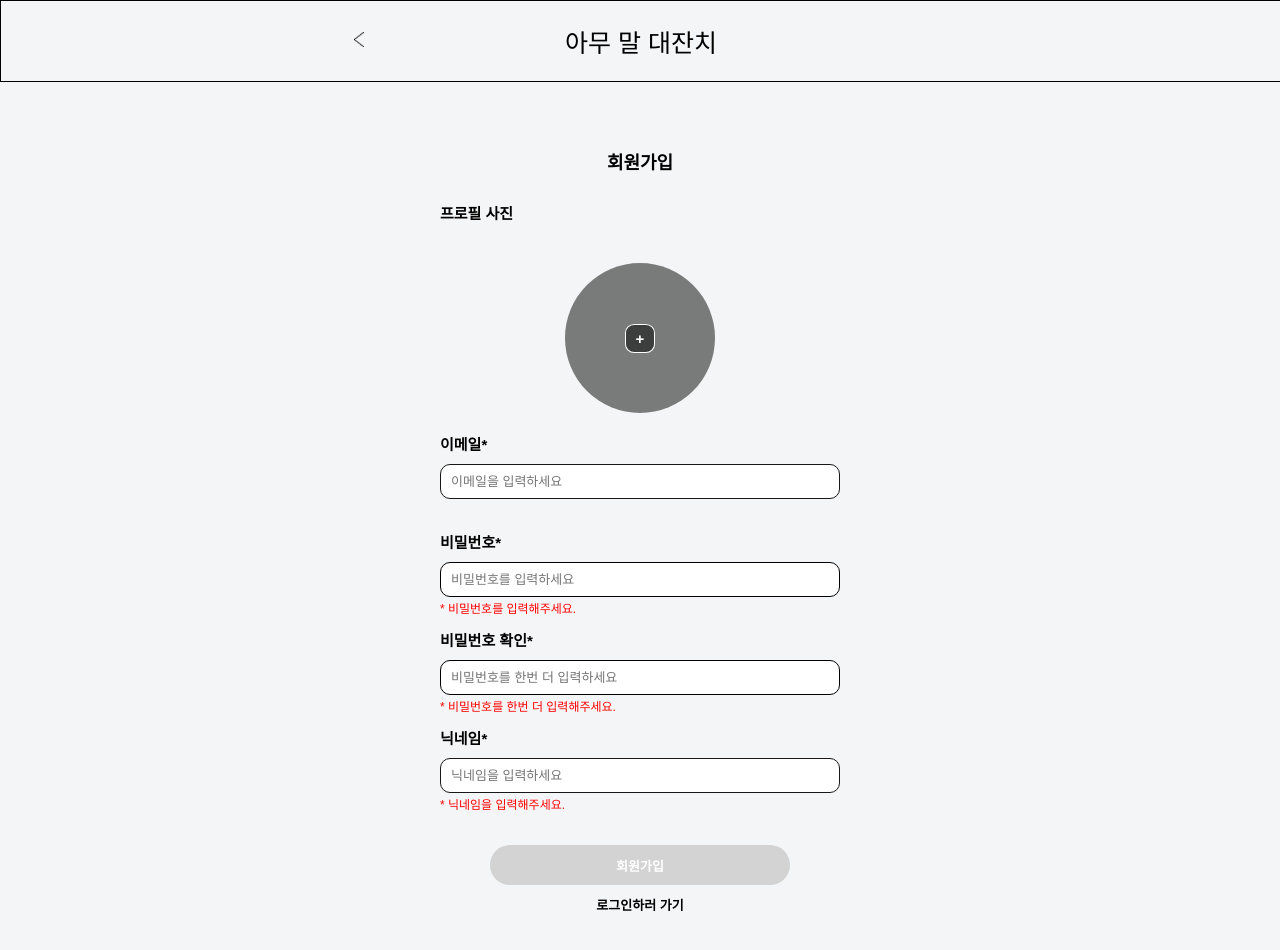
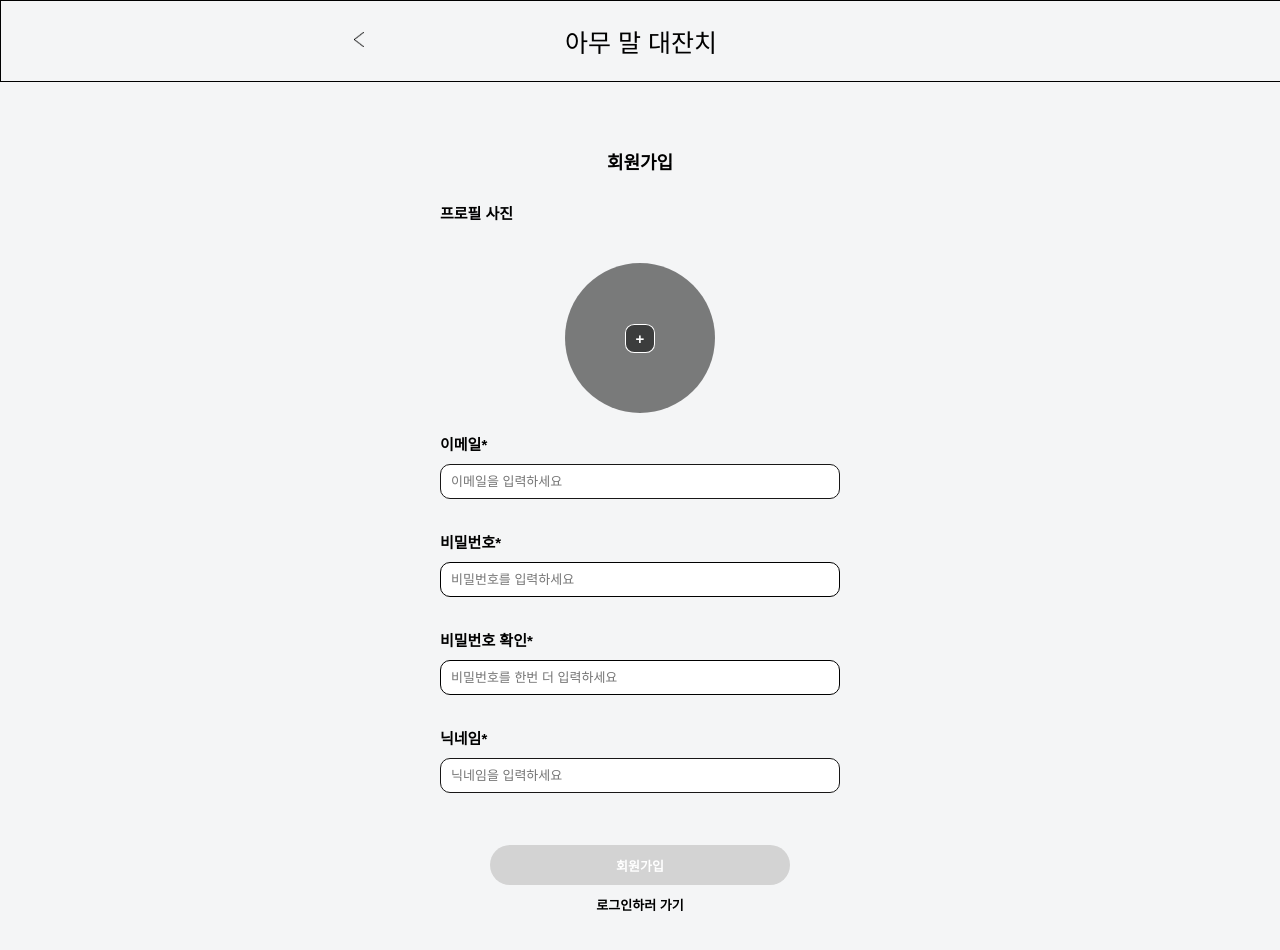
Before and after one commit to 100-hours-a-week/5-erica-react-fe, a React (Create React App) app: page /signUp in a window 1280 px wide. Shown: the top 950 px of the page. Built offline with nearby package versions, Linux system fonts and the light colour scheme.

Commit message:
chore: modify components

```diff
--- a/src/components/Navbar.js
+++ b/src/components/Navbar.js
@@ -31,7 +31,7 @@ function UserProfile() {
 
   useEffect(() => {
     fetchData();
-  });
+  }, [navigate]);
 
   const handleClickLogOut = async () => {
     try {
--- a/src/components/posts/Posts.js
+++ b/src/components/posts/Posts.js
@@ -61,6 +61,7 @@ export default function Posts() {
         {posts.map((post) => (
           <MiniPost key={post.postId} data={post} />
         ))}
+        <div style={{ width: "100%", height: "10px" }} className="target"></div>
       </div>
     </section>
   );
--- a/src/components/users/SignUp.js
+++ b/src/components/users/SignUp.js
@@ -16,8 +16,11 @@ export default function SignUp() {
   const [emailNull, setEmailNull] = useState(false);
   const [emailNotCorrect, setEmailNotCorrect] = useState(false);
   const [emailDuplicate, setEmailDuplicate] = useState(false);
+  const [passwordNull, setPasswordNull] = useState(false);
+  const [passwordCheckNull, setPasswordCheckNull] = useState(false);
   const [passwordNotSame, setPasswordNotSame] = useState(false);
   const [passwordNotMatch, setPasswordNotMatch] = useState(false);
+  const [nicknameNull, setNicknameNull] = useState(false);
   const [nicknameSpace, setNicknameSpace] = useState(false);
   const [nicknameDuplicate, setNicknameDuplicate] = useState(false);
 
@@ -43,18 +46,21 @@ export default function SignUp() {
   const handleBlurPassword = (event) => {
     const password = event.target.value;
     setPassword(password);
+    setPasswordNull(!password);
     checkPasswordValidation(password, passwordCheck);
   };
 
   const handleBlurPasswordCheck = (event) => {
     const passwordCheck = event.target.value;
     setPasswordCheck(passwordCheck);
+    setPasswordCheckNull(!passwordCheck);
     checkPasswordValidation(password, passwordCheck);
   };
 
   const handleBlurNickname = async (event) => {
     const nickname = event.target.value;
     setNickname(nickname);
+    setNicknameNull(!nickname);
     await checkNicknameValidation(nickname);
   };
 
@@ -251,11 +257,13 @@ export default function SignUp() {
             />
             <div className="helperTextContainer">
               <div className="helperText emailText">
-                {emailNull ? "* 이메일을 입력해주세요." : null}
-                {emailNotCorrect
+                {emailNull
+                  ? "* 이메일을 입력해주세요"
+                  : emailNotCorrect
                   ? "* 올바른 이메일 주소 형식을 입력해주세요. (예: example@example.com)"
+                  : emailDuplicate
+                  ? "*중복된 이메일 입니다."
                   : null}
-                {emailDuplicate ? "* 중복된 이메일입니다." : null}
               </div>
             </div>
           </div>
@@ -272,9 +280,11 @@ export default function SignUp() {
             />
             <div className="helperTextContainer">
               <div className="helperText passwordText">
-                {!password ? "* 비밀번호를 입력해주세요." : null}
-                {passwordNotSame ? "* 비밀번호가 다릅니다." : null}
-                {passwordNotMatch
+                {passwordNull
+                  ? "* 비밀번호를 입력해주세요."
+                  : passwordNotSame
+                  ? "* 비밀번호가 다릅니다."
+                  : passwordNotMatch
                   ? "* 비밀번호는 대문자, 소문자, 숫자, 특수문자가 들어가야 합니다 (8자 이상 20자 이하)"
                   : null}
               </div>
@@ -293,8 +303,11 @@ export default function SignUp() {
             />
             <div className="helperTextContainer">
               <div className="helperText passwordCheckText">
-                {!passwordCheck ? "* 비밀번호를 한번 더 입력해주세요." : null}
-                {passwordNotSame ? "* 비밀번호가 다릅니다." : null}
+                {passwordCheckNull
+                  ? "* 비밀번호를 한번 더 입력해주세요."
+                  : passwordNotSame
+                  ? "* 비밀번호가 다릅니다."
+                  : null}
               </div>
             </div>
           </div>
@@ -312,9 +325,13 @@ export default function SignUp() {
             />
             <div className="helperTextContainer">
               <div className="helperText nicknameText">
-                {!nickname ? "* 닉네임을 입력해주세요." : null}
-                {nicknameSpace ? "* 띄어쓰기를 없애주세요." : null}
-                {nicknameDuplicate ? "* 중복된 닉네임입니다." : null}
+                {nicknameNull
+                  ? "* 닉네임을 입력해주세요."
+                  : nicknameSpace
+                  ? "* 띄어쓰기를 없애주세요"
+                  : nicknameDuplicate
+                  ? "* 중복된 닉네임입니다."
+                  : null}
               </div>
             </div>
           </div>
--- a/src/components/users/UpdateProfile.js
+++ b/src/components/users/UpdateProfile.js
@@ -12,9 +12,10 @@ export default function UpdateProfile() {
   const [isDelete, setIsDelete] = useState(false);
   const [isNicknameDuplicate, setIsNicknameDuplicate] = useState(false);
   const [showToast, setShowToast] = useState(false);
+  const navigate = useNavigate();
   const reader = new FileReader();
-  const navigate = useNavigate();
 
+  useEffect(() => {
     const fetchData = async () => {
       try {
         const response = await fetch(`${backHost}/api/users/user`, {
@@ -27,6 +28,7 @@ export default function UpdateProfile() {
           setEmail(userData.data.email);
           setNickname(userData.data.nickname);
           setProfile(userData.data.profile_image);
+          console.log("setProfile");
         } else {
           alert("등록되지 않은 유저입니다.");
           navigate("/posts");
@@ -35,10 +37,8 @@ export default function UpdateProfile() {
         console.error("유저 데이터 가져오는데 실패했습니다.:", error);
       }
     };
-
-  useEffect(() => {
     fetchData();
-  });
+  }, [navigate]);
 
   const handleChangeNickname = (event) => {
     setNickname(event.target.value);
@@ -138,6 +138,7 @@ export default function UpdateProfile() {
                   onChange={handleChangeProfileImage}
                   type="file"
                   accept="image/*"
+                  src={profile}
                 />
               </div>
             </div>
```
Lines whose indentation alone changed are shown as unchanged.
